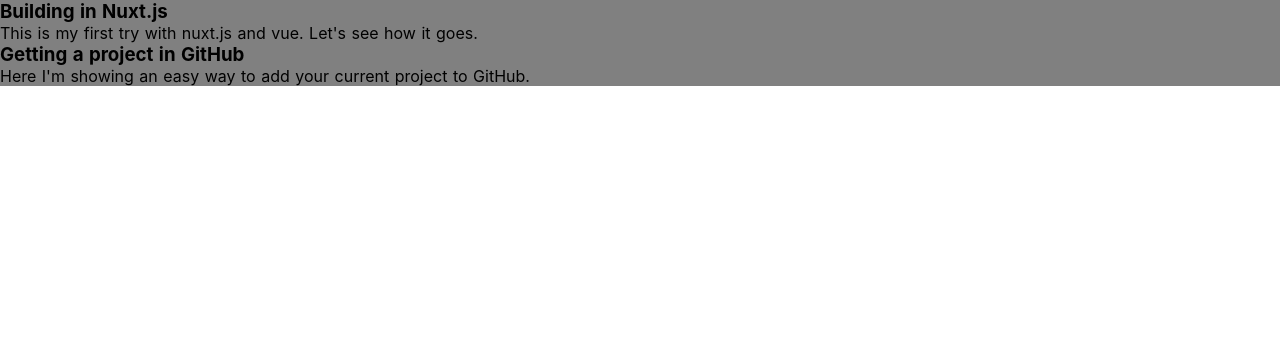
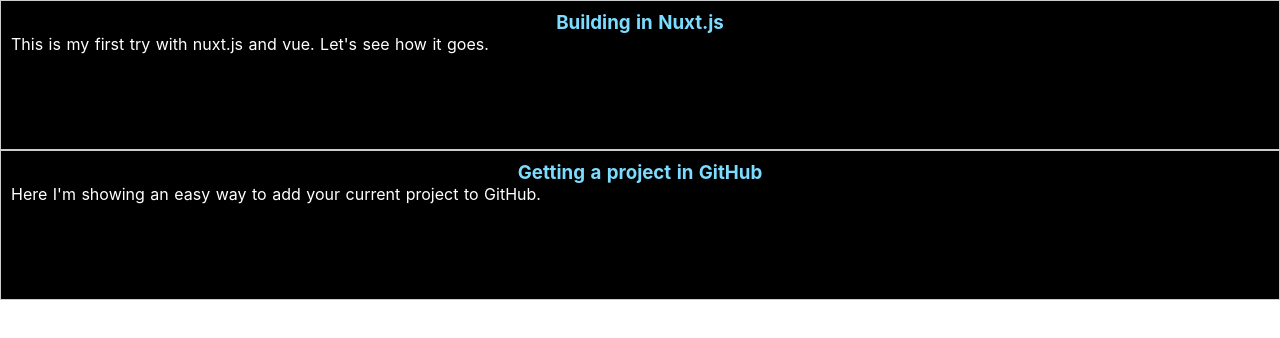
Before and after one commit to JennaKoslowski/vue-profile, a Nuxt app: page /blog in a window 1280 px wide. Shown: the top 338 px of the page. Built offline with nearby package versions, Linux system fonts and the light colour scheme.

Commit message:
added basic styling to blog

```diff
--- a/pages/blog/index.vue
+++ b/pages/blog/index.vue
@@ -15,10 +15,18 @@
 
 <style scoped>
     .blog {
+        background: black;
+    }
+    .post {
+        color: white;
+        padding: 10px;
+        height: 150px;
+        border: 1px solid #ccc;
 
     }
-    .post {
-        background: gray;
-
+    .post h1 {
+        color: #7cdcff;
+        display: flex;
+        justify-content: center;
     }
 </style>
```
